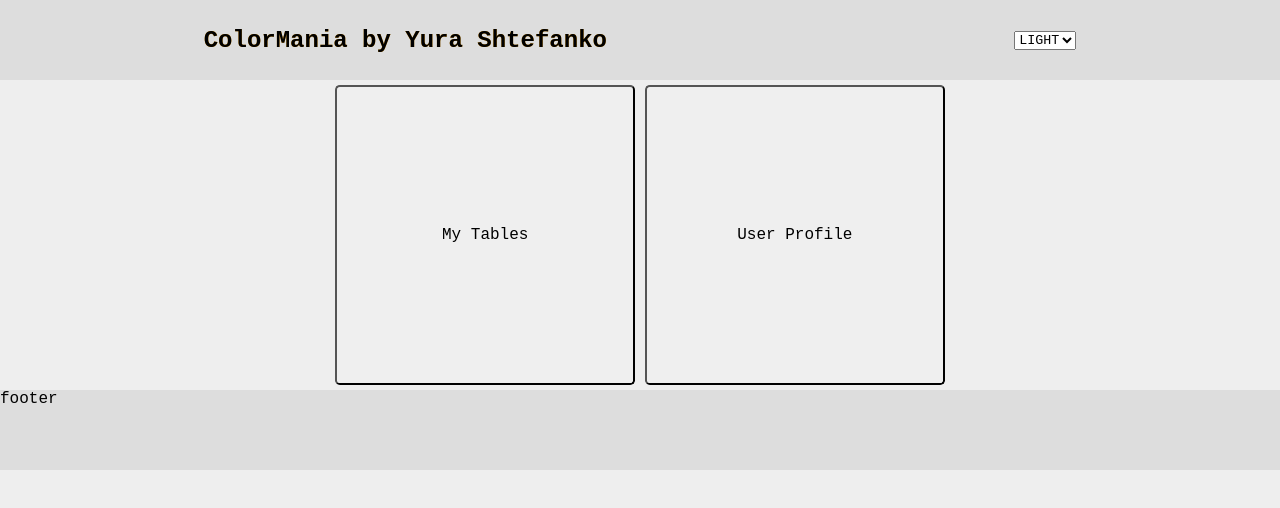
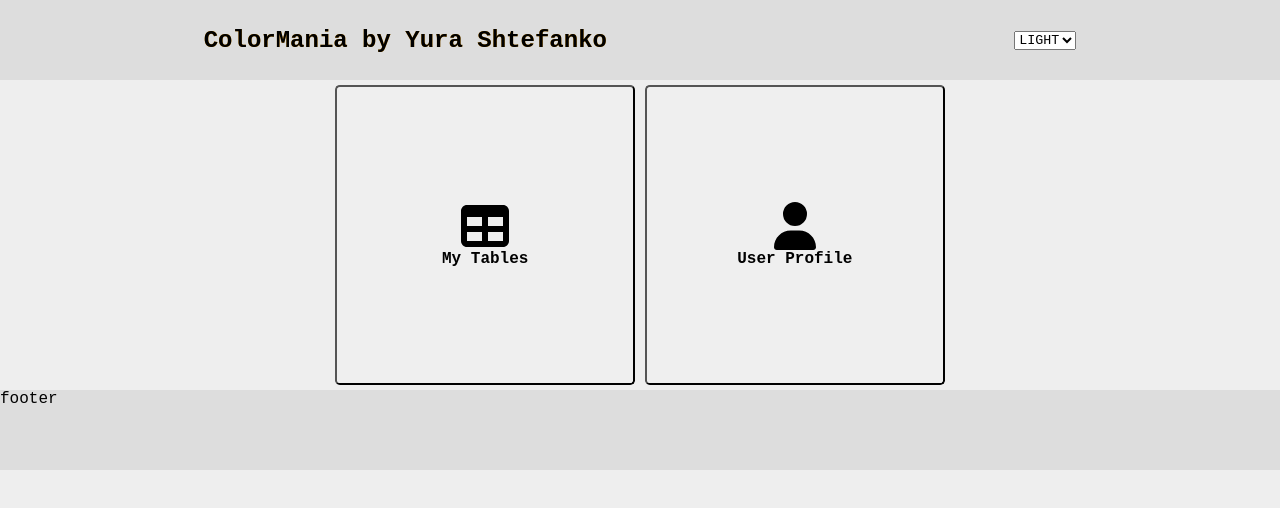
Before and after one commit to Viper-JSX/Colormania-React, a React (Create React App) app: page / in a window 1280 px wide. Shown: the top 508 px of the page. Built offline with nearby package versions, Linux system fonts and the light colour scheme.

Commit message:
Added font awesome icon to GoToLinkButton inside homePageNavigation

```diff
--- a/src/components/Home_page/Home_page.tsx
+++ b/src/components/Home_page/Home_page.tsx
@@ -1,5 +1,7 @@
 import { useSelector } from "react-redux";
 import GoToLinkButton from "../General_reusable_components/Go_to_link_button";
+import { FontAwesomeIcon } from "@fortawesome/react-fontawesome";
+import { faUser, faTable } from "@fortawesome/free-solid-svg-icons";
 
 
 function HomePage():JSX.Element{
@@ -8,8 +10,17 @@ function HomePage():JSX.Element{
     return(
         <div className={`homePage ${themeName}`}>
             <nav className="homePageNavigation">
-                <GoToLinkButton path="/tables" >My Tables</GoToLinkButton>
-                <GoToLinkButton path="/user" >User Profile</GoToLinkButton>
+                <GoToLinkButton path="/tables" >
+                    <FontAwesomeIcon className="fontAwesomeIcon" icon={faTable} />
+                    <br />
+                    <b>My Tables</b>
+                </GoToLinkButton>
+
+                <GoToLinkButton path="/user" >
+                    <FontAwesomeIcon className="fontAwesomeIcon" icon={faUser} />
+                    <br />
+                    <b>User Profile</b>
+                </GoToLinkButton>
             </nav>
         </div>
     );
--- a/src/css/App.css
+++ b/src/css/App.css
@@ -108,12 +108,17 @@ header .appTitle:hover{
     text-align: center;
 }
 
+.homePageNavigation .fontAwesomeIcon{
+    font-size: 3rem;
+}
+
 .homePageNavigation .goToLinkButton{
     width: 20%;
     min-width: 300px;
     margin: 0.3rem;
     aspect-ratio: 1/1;
 }
+
 
 /*---Tables---*/
 .tables{
```
